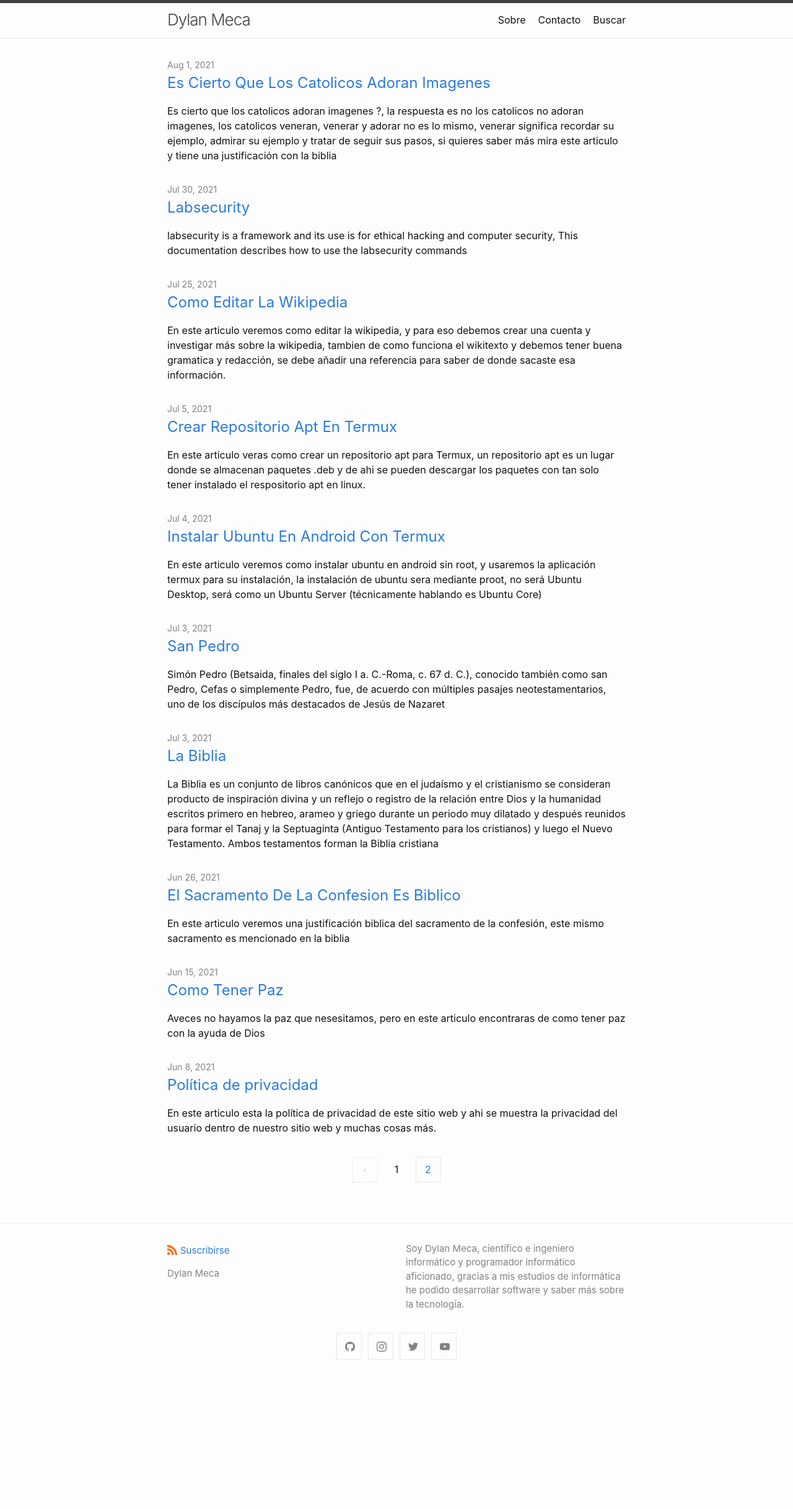
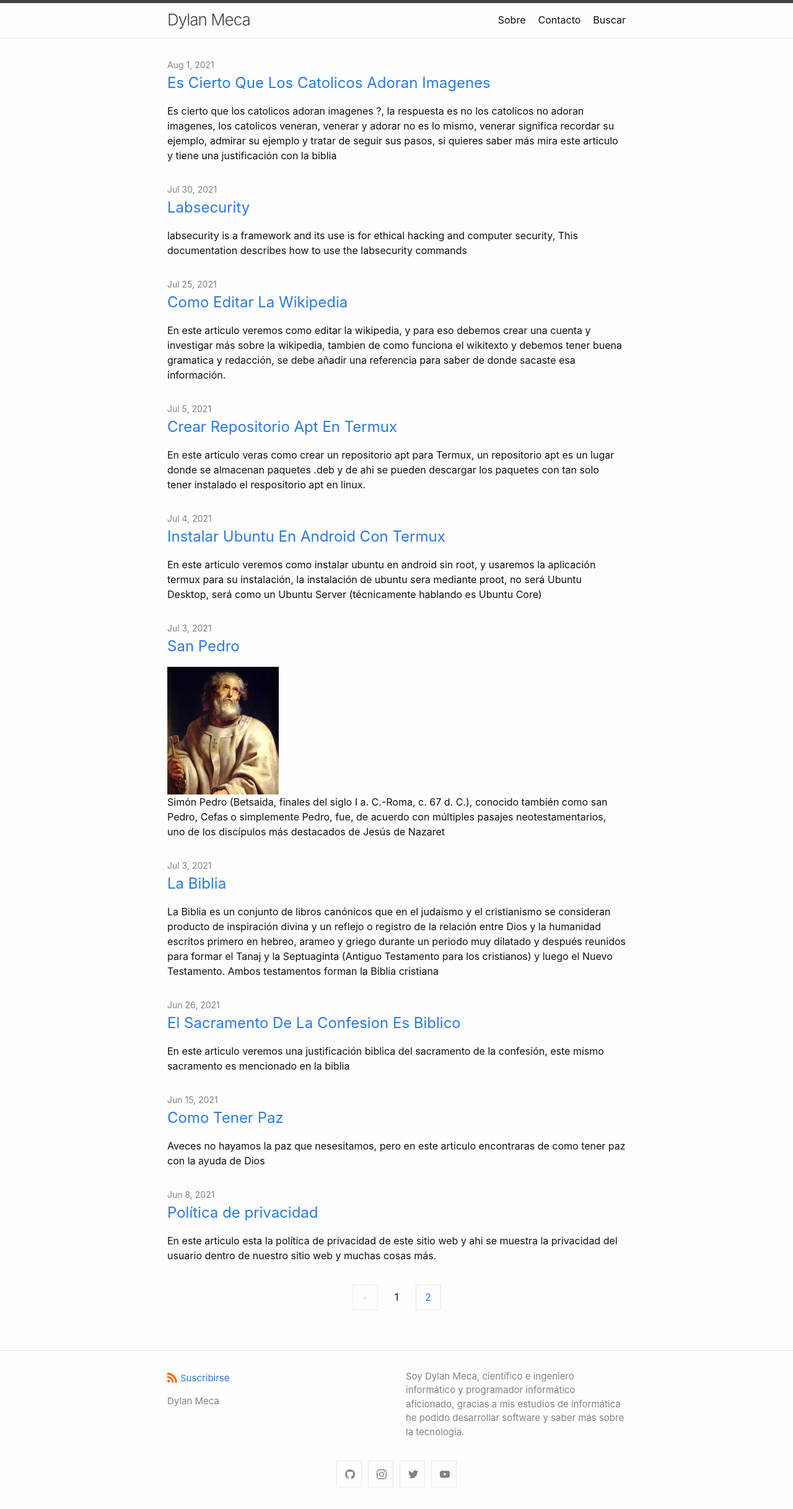
Before and after one commit to dylanmeca/dylanmeca.github.io, a Jekyll site: the page built from index.html, in a window 1280 px wide. Shown: the whole page at 62% size. Built offline with Jekyll 4.4.1, drawn with Linux system fonts in a browser that asks for light colours; the list of posts is cut into pages by our own code; before the commit the page ends 2229 px from its top, so only the background shows below that.

Commit message:
Update home.html

```diff
--- a/_layouts/home.html
+++ b/_layouts/home.html
@@ -31,8 +31,8 @@ layout: default
             {{ post.title | escape }}
           </a>
         </h3>
-        {%- if page.img -%}
-            <img src="{{ page.img | escape }}">
+        {%- if post.img -%}
+            <img src="{{ post.img | escape }}">
             <br />
         {%- endif -%}
         {{ post.description | escape }}
```
